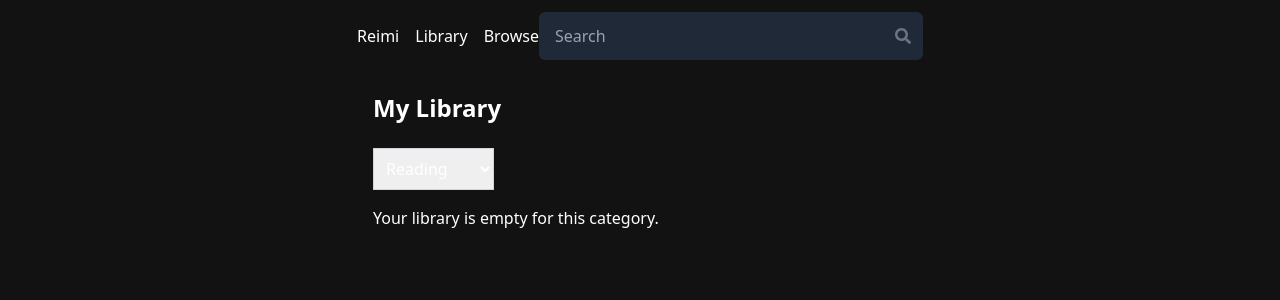
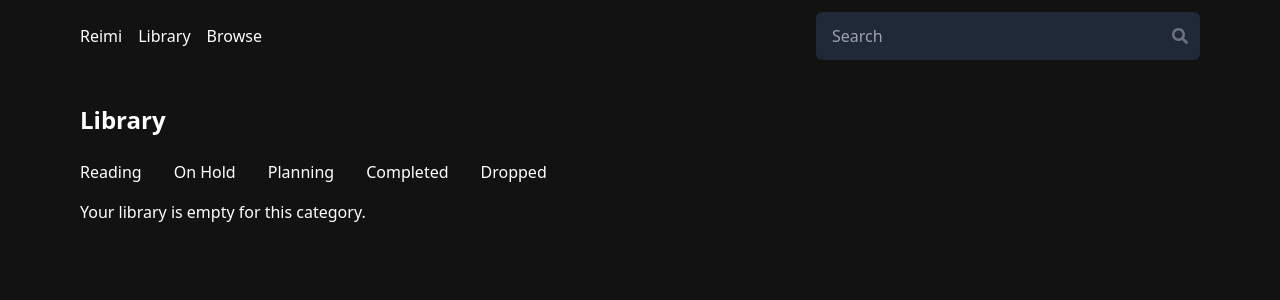
Before and after one commit to 4nglp/Reimi, a Next.js app: page /library in a window 1280 px wide. Shown: the top 300 px of the page. Built offline with nearby package versions, Linux system fonts and the light colour scheme.

Commit message:
library: categories navigation

```diff
--- a/app/library/page.jsx
+++ b/app/library/page.jsx
@@ -2,13 +2,16 @@
 import Nav from "@components/Nav";
 import { useEffect, useState } from "react";
 import Link from "next/link";
+import { useSearchParams } from "next/navigation";
 
 const LibraryPage = () => {
   const [library, setLibrary] = useState([]);
   const [menuVisible, setMenuVisible] = useState(false);
   const [menuPosition, setMenuPosition] = useState({ x: 0, y: 0 });
   const [selectedMangaId, setSelectedMangaId] = useState(null);
-  const [selectedCategory, setSelectedCategory] = useState("Reading");
+
+  const searchParams = useSearchParams();
+  const selectedCategory = searchParams.get("tab") || "Reading"; // Default to 'Reading'
 
   useEffect(() => {
     const storedLibrary = JSON.parse(localStorage.getItem("library")) || [];
@@ -50,25 +53,32 @@ const LibraryPage = () => {
   );
 
   return (
-    <div>
+    <>
       <Nav />
       <div className="container mx-auto p-4">
-        <h1 className="text-2xl font-bold mb-6">My Library</h1>
-        <select
-          value={selectedCategory}
-          onChange={(e) => setSelectedCategory(e.target.value)}
-          className="border border-gray-300 p-2 mb-4"
-        >
-          <option value="Reading">Reading</option>
-          <option value="On Hold">On Hold</option>
-          <option value="Planning">Planning</option>
-          <option value="Completed">Completed</option>
-          <option value="Dropped">Dropped</option>
-        </select>
+        <h1 className="text-2xl font-bold mb-6">Library</h1>
+        <div className="mb-4 flex gap-4">
+          <Link href="/library?tab=Reading">Reading</Link>
+          <Link href="/library?tab=On Hold" className="ml-4">
+            On Hold
+          </Link>
+          <Link href="/library?tab=Planning" className="ml-4">
+            Planning
+          </Link>
+          <Link href="/library?tab=Completed" className="ml-4">
+            Completed
+          </Link>
+          <Link href="/library?tab=Dropped" className="ml-4">
+            Dropped
+          </Link>
+        </div>
+
         {filteredLibrary.length === 0 ? (
           <h2>Your library is empty for this category.</h2>
         ) : (
           <div className="grid grid-cols-5 gap-4">
+            {" "}
+            {/* Added gap-4 here */}
             {filteredLibrary.map((manga) => (
               <div
                 key={manga.id}
@@ -116,7 +126,7 @@ const LibraryPage = () => {
           </div>
         )}
       </div>
-    </div>
+    </>
   );
 };
 
--- a/components/Nav.jsx
+++ b/components/Nav.jsx
@@ -16,7 +16,7 @@ const Nav = () => {
   };
 
   return (
-    <nav className="flex items-center justify-between w-full mb-4 pt-3">
+    <nav className="flex items-center justify-between w-full px-4 py-3 mb-4">
       <div className="flex gap-4 items-center">
         <Link href="/" className="flex gap-2 items-center">
           <p>Reimi</p>
--- a/styles/globals.css
+++ b/styles/globals.css
@@ -6,13 +6,14 @@
 
 /* Main container setup */
 .main {
-  width: 100vw;
+  width: auto;
+  max-width: 100%;
   height: 100vh;
   position: fixed;
   display: flex;
   justify-content: center;
   align-items: center;
-  padding: 0;
+  padding: 0 16px;
   pointer-events: none;
 }
 
@@ -61,15 +62,6 @@ body {
   transition: transform 0.5s ease-in-out;
 }
 
-.navbar {
-  position: fixed;
-  top: 0;
-  left: 0;
-  width: 100%;
-  z-index: 1000; /* Ensure it stays on top */
-  background-color: white; /* Optional: ensure it's visible */
-}
-
 /* Tailwind Styles */
 .app {
   @apply relative z-10 flex justify-center items-center flex-col max-w-7xl mx-auto sm:px-16 px-6;
```
